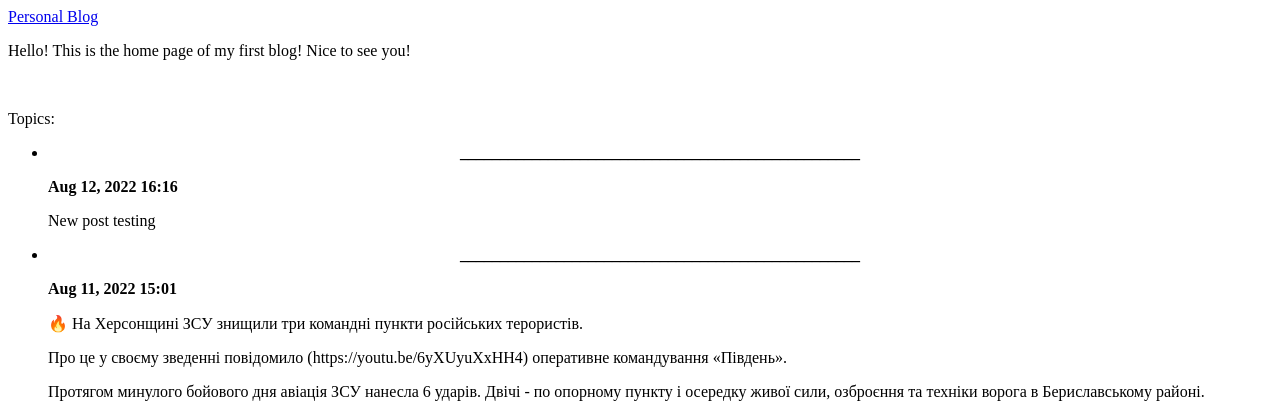
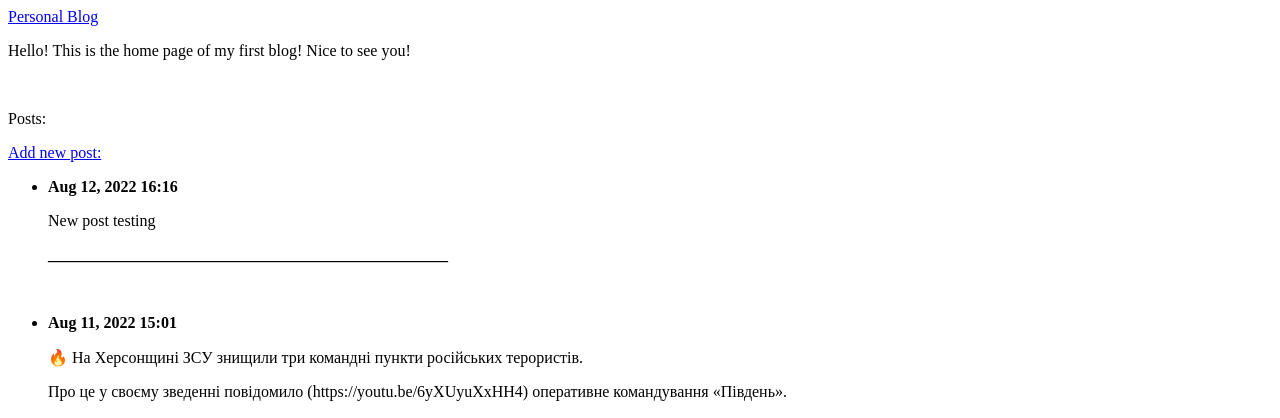
Before and after one commit to torn80beta/pcc_blog, a Django app: page / in a window 1280 px wide. Shown: the top 418 px of the page. Run offline with Django 4.2, Linux system fonts and the light colour scheme; data comes from the database, SQL or seed files in the repository; both versions use the stored data as it was after the commit.

Commit message:
New post creation form added

```diff
--- a/blogs/templates/blogs/index.html
+++ b/blogs/templates/blogs/index.html
@@ -10,14 +10,17 @@
 
     <br>
 
-    <p>Topics:</p>
+    <p>Posts:</p>
+
+    <a href="{% url 'blogs:new_post' %}">Add new post:</a>
 
     <ul>
         {% for post in posts %}
             <li>
-                <p align="center"><b>__________________________________________________</b></p>
                 <p><b>{{ post.date_added|date:'M d, Y H:i' }}</b></p>
                 <p>{{ post.text|linebreaks }}</p>
+                <p align="left"><b>__________________________________________________</b></p>
+                <br>
             </li>
         {% empty %}
             <li>No posts have been added yet</li>
--- a/blogs/urls.py
+++ b/blogs/urls.py
@@ -6,4 +6,6 @@ app_name = 'blogs'
 urlpatterns = [
     # Home page
     path('', views.index, name='index'),
+    # New post page
+    path('new_post/', views.new_post, name='new_post'),
 ]
--- a/blogs/views.py
+++ b/blogs/views.py
@@ -1,5 +1,6 @@
-from django.shortcuts import render
-from . models import BlogPost
+from django.shortcuts import render, redirect
+from .models import BlogPost
+from .forms import PostForm
 
 # Create your views here.
 
@@ -9,3 +10,19 @@ def index(request):
     posts = BlogPost.objects.order_by('-date_added')
     context = {'posts': posts}
     return render(request, 'blogs/index.html', context)
+
+
+def new_post(request):
+    """New post definition"""
+    if request.method != 'POST':
+        # Empty form creation
+        form = PostForm()
+    else:
+        # Data processing
+        form = PostForm(data=request.POST)
+        if form.is_valid():
+            form.save()
+            return redirect('blogs:index')
+    # Empty or invalid form output
+    context = {'form': form}
+    return render(request, 'blogs/new_post.html', context)
```
Also changed, not shown: blogs/forms.py (added, +9 -0 lines), blogs/templates/blogs/new_post.html (added, +13 -0 lines), db.sqlite3.
